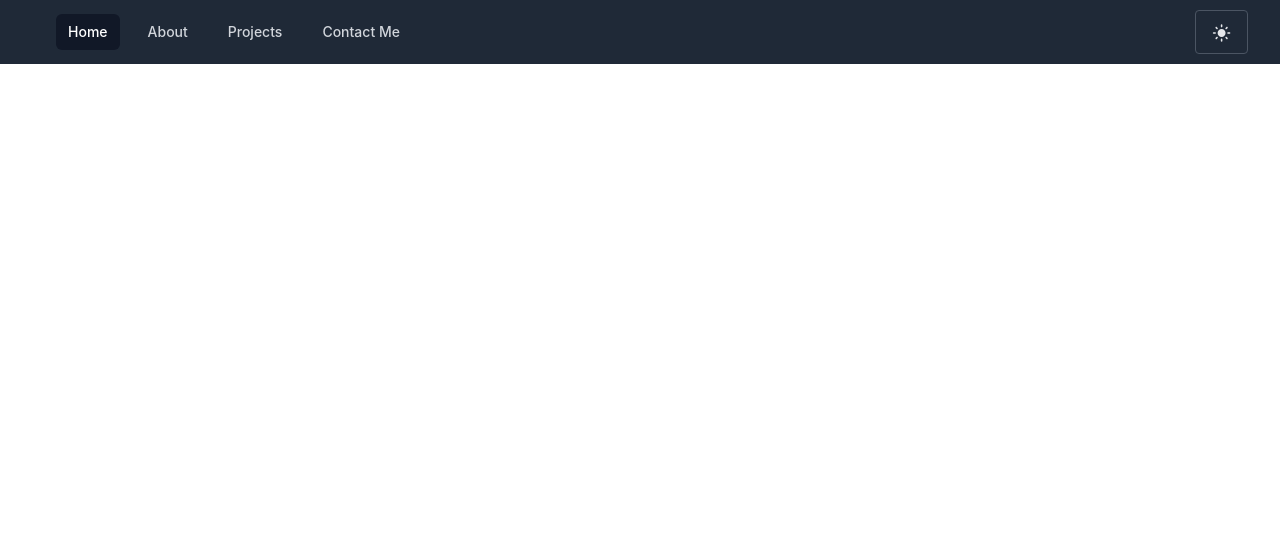
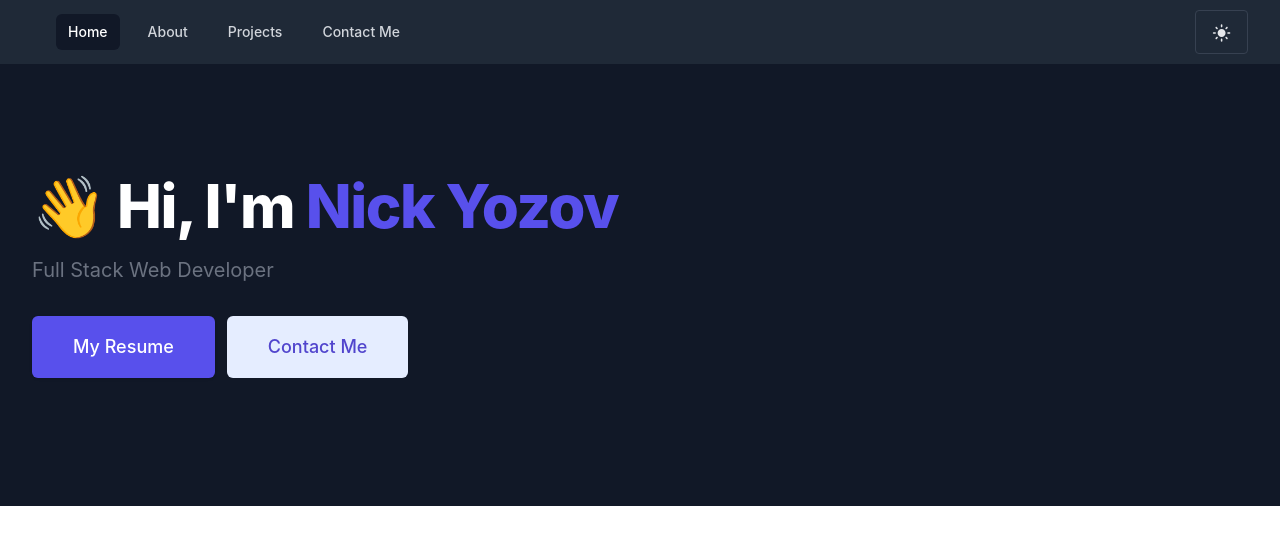
Before and after one commit to nyozov/newportfolio, a React (Create React App) app: page / in a window 1280 px wide. Shown: the top 544 px of the page. Built offline with nearby package versions, Linux system fonts and the light colour scheme.

Commit message:
add name box

```diff
--- a/src/App.js
+++ b/src/App.js
@@ -1,6 +1,7 @@
 
 import './App.css';
 import Navbar from './components/Navbar';
+import NameBox from './components/NameBox'
 import { useState } from 'react'
 
 function App() {
@@ -9,6 +10,7 @@ function App() {
   return (
     <div className={lightMode}>
       <Navbar lightMode={lightMode} setLightMode={setLightMode}/>
+      <NameBox/>
 
     </div>
   );
--- /dev/null
+++ b/src/components/NameBox.jsx
@@ -0,0 +1,55 @@
+import { Fragment } from 'react'
+import { Popover, Transition } from '@headlessui/react'
+import { MenuIcon, XIcon } from '@heroicons/react/outline'
+
+const navigation = [
+  { name: 'Product', href: '#' },
+  { name: 'Features', href: '#' },
+  { name: 'Marketplace', href: '#' },
+  { name: 'Company', href: '#' },
+]
+
+export default function Example() {
+  return (
+    <div className="relative dark:bg-gray-900 overflow-hidden">
+      <div className="max-w-7xl mx-auto">
+        <div className="relative z-10 pb-8 dark:bg-gray-900 sm:pb-16 md:pb-20 lg:max-w-2xl lg:w-full lg:pb-28 xl:pb-32">
+
+
+
+
+          <main className="dark:bg-gray-900 mt-10 mx-auto max-w-7xl px-4 sm:mt-12 sm:px-6 md:mt-16 lg:mt-20 lg:px-8 xl:mt-28">
+            <div className="sm:text-center dark:bg-gray-900 lg:text-left">
+              <h1 className="text-4xl tracking-tight font-extrabold text-gray-900 sm:text-5xl md:text-6xl">
+                <span className="dark:text-white block xl:inline">👋 Hi, I'm</span>{' '}
+                <span className="block text-indigo-600 xl:inline">Nick Yozov</span>
+              </h1>
+              <p className="mt-3 text-base text-gray-500 sm:mt-5 sm:text-lg sm:max-w-xl sm:mx-auto md:mt-5 md:text-xl lg:mx-0">
+                Full Stack Web Developer
+              </p>
+              <div className="mt-5 sm:mt-8 sm:flex sm:justify-center lg:justify-start">
+                <div className="rounded-md shadow">
+                  <a
+                    href="#"
+                    className="w-full flex items-center justify-center px-8 py-3 border border-transparent text-base font-medium rounded-md text-white bg-indigo-600 hover:bg-indigo-700 md:py-4 md:text-lg md:px-10"
+                  >
+                    My Resume
+                  </a>
+                </div>
+                <div className="mt-3 sm:mt-0 sm:ml-3">
+                  <a
+                    href="#"
+                    className="w-full flex items-center justify-center px-8 py-3 border border-transparent text-base font-medium rounded-md text-indigo-700 bg-indigo-100 hover:bg-indigo-200 md:py-4 md:text-lg md:px-10"
+                  >
+                    Contact Me
+                  </a>
+                </div>
+              </div>
+            </div>
+          </main>
+        </div>
+      </div>
+
+    </div>
+  )
+}
--- a/src/components/Navbar.jsx
+++ b/src/components/Navbar.jsx
@@ -21,14 +21,14 @@ export default function Example({lightMode, setLightMode}) {
 
   ])
   return (
-    <Disclosure as="nav" className="dark:bg-gray-800" >
+    <Disclosure as="nav" className="bg-white dark:bg-gray-800" >
       {({ open }) => (
         <>
           <div className="max-w-7xl mx-auto px-2 sm:px-6 lg:px-8">
             <div className="relative flex items-center justify-between h-16">
               <div className="absolute inset-y-0 left-0 flex items-center sm:hidden">
                 {/* Mobile menu button*/}
-                <Disclosure.Button className="inline-flex items-center justify-center p-2 rounded-md text-gray-400 hover:text-white hover:bg-gray-700 dark:bg-white focus:outline-none focus:ring-2 focus:ring-inset focus:ring-white">
+                <Disclosure.Button className="text-gray-800 hover:bg-gray-200 hover:text-gray-800 inline-flex items-center justify-center p-2 rounded-md dark:text-gray-400 dark:hover:text-white dark:hover:bg-gray-700 dark:focus:outline-none dark:focus:ring-2 dark:focus:ring-inset">
                   <span className="sr-only">Open main menu</span>
                   {open ? (
                     <XIcon className="block h-6 w-6" aria-hidden="true" />
@@ -46,7 +46,7 @@ export default function Example({lightMode, setLightMode}) {
                         key={item.name}
                         href={item.href}
                         className={classNames(
-                          item.current ? 'bg-gray-900 text-white' : 'text-gray-300 hover:bg-gray-700 hover:text-white',
+                          item.current ? 'bg-gray-200 text-gray-800 dark:bg-gray-900 dark:text-white' : 'text-gray-800 hover:bg-gray-200 dark:text-gray-300 dark:hover:bg-gray-700 dark:hover:text-white',
                           'px-3 py-2 rounded-md text-sm font-medium'
                         )}
                         aria-current={item.current ? 'page' : undefined}
@@ -60,7 +60,7 @@ export default function Example({lightMode, setLightMode}) {
               <div className="absolute inset-y-0 right-0 flex items-center pr-2 sm:static sm:inset-auto sm:ml-6 sm:pr-0">
               <button onClick={()=> {
                 lightMode === 'dark' ? setLightMode('') : setLightMode('dark')
-              }} className="bg-gray-800 hover:bg-gray-900 text-gray-200 font-bold py-2 px-4 border border-gray-600 rounded">
+              }} className="dark:bg-gray-800 bg-white dark:hover:bg-gray-900 hover:bg-gray-200 dark:text-gray-200 text-gray-600 font-bold py-2 px-4 border dark:border-gray-700 rounded">
                 <LightModeIcon sx={{width:'0.8em'}}/>
 </button>
 
```
